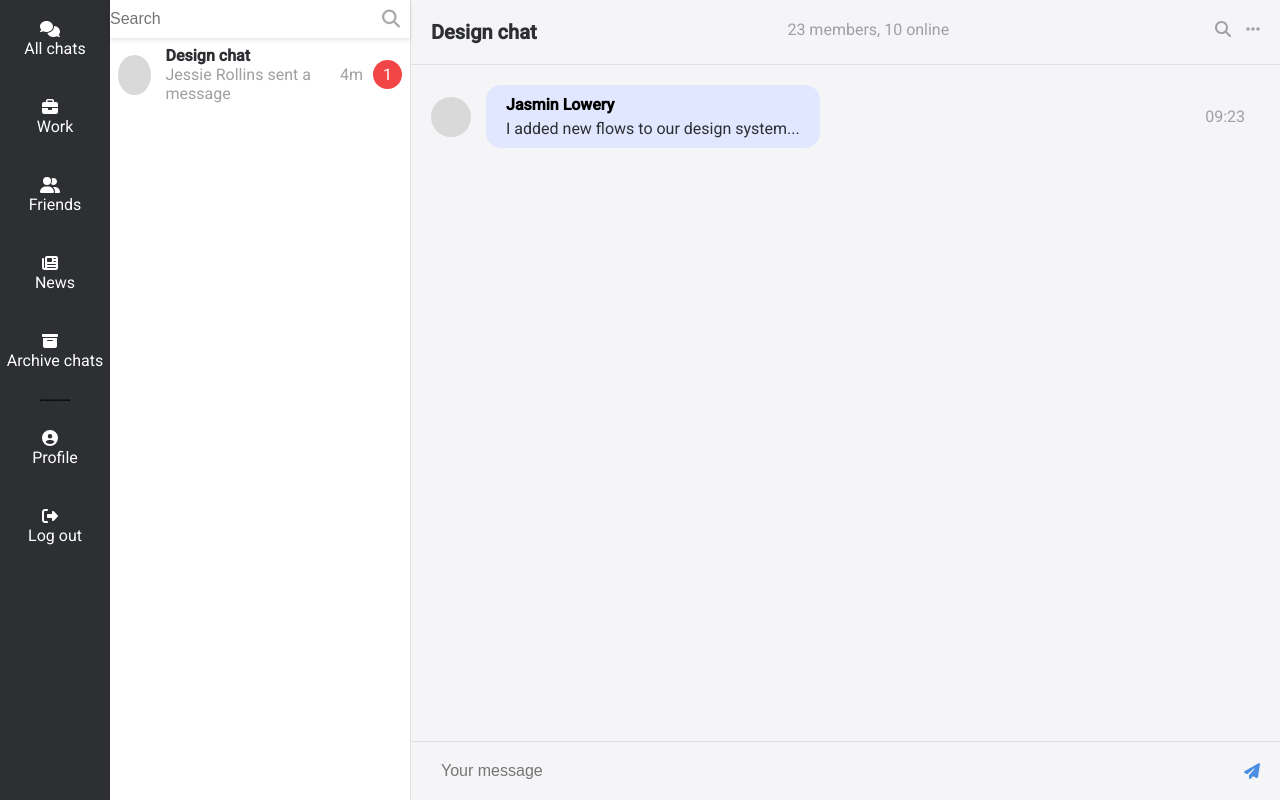
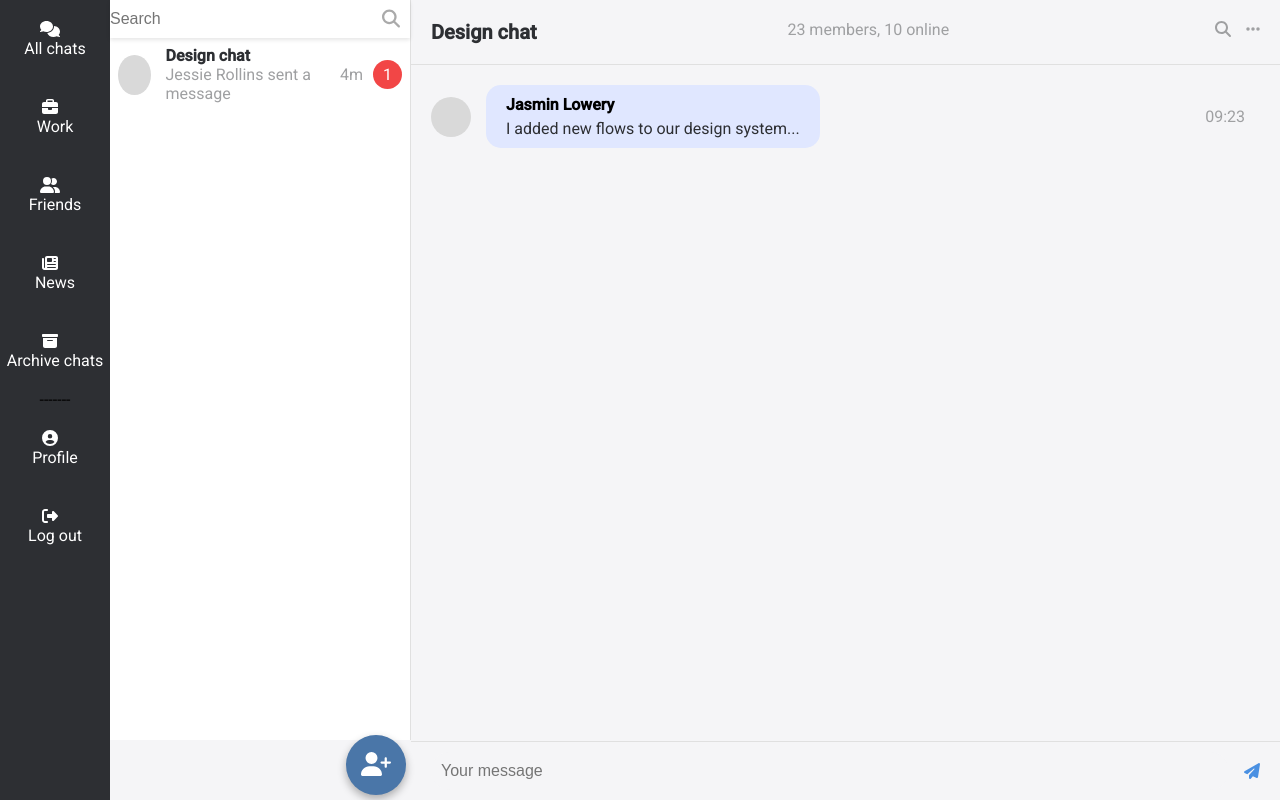
Before and after one commit to almas77abolfazl/chat-app, an Angular app in the folder chat-app-front/: page /home in a window 1280 px wide. Built offline with nearby package versions, Linux system fonts and the light colour scheme; sample sign-in values are in the browser's storage.

Commit message:
feat: add show contacts button
Signed-off-by: Abolfazl Nasiri Almas <almas.abolfazl@gmail.com>

```diff
--- a/chat-app-front/src/app/main/home/chat-list/chat-list.component.html
+++ b/chat-app-front/src/app/main/home/chat-list/chat-list.component.html
@@ -1,3 +1,4 @@
+<div class="chat-list-container">
   <div class="chat-list">
     <div class="search-container">
       <input type="text" placeholder="Search" class="search-input" />
@@ -13,3 +14,7 @@
       <div class="message-count">1</div>
     </div>
   </div>
+  <div class="contacts-button-container" (click)="mainService.showContacts()">
+    <fa-icon [icon]="['fas', 'user-plus']" class="show-contacts"></fa-icon>
+  </div>
+</div>
--- a/chat-app-front/src/app/main/home/chat-list/chat-list.component.scss
+++ b/chat-app-front/src/app/main/home/chat-list/chat-list.component.scss
@@ -1,3 +1,9 @@
+.chat-list-container {
+  display: flex;
+  flex-direction: column;
+  height: 100%;
+  align-items: flex-end;
+
   .search-container {
     position: relative;
     width: 100%;
@@ -36,6 +42,7 @@
     background-color: #ffffff;
     height: 100%;
     border-right: 1px solid #e0e0e0;
+    flex: 1;
     .chat-item {
       display: flex;
       align-items: center;
@@ -75,3 +82,29 @@
       }
     }
   }
+  .contacts-button-container {
+    position: relative;
+    right: 5px;
+    bottom: 5px;
+    background-color: #4a76a8;
+    width: 60px;
+    height: 60px;
+    border-radius: 50%;
+    display: flex;
+    justify-content: center;
+    align-items: center;
+    box-shadow: 0 4px 8px rgba(0, 0, 0, 0.3);
+    transition: background-color 0.3s ease, transform 0.3s ease;
+    cursor: pointer;
+
+    &:hover {
+      background-color: #3a5a7c;
+      transform: translateY(-2px);
+    }
+
+    .show-contacts {
+      color: #fff;
+      font-size: 24px;
+    }
+  }
+}
--- a/chat-app-front/src/app/main/home/chat-list/chat-list.component.ts
+++ b/chat-app-front/src/app/main/home/chat-list/chat-list.component.ts
@@ -1,13 +1,14 @@
 import { Component } from '@angular/core';
 import { FontAwesomeModule } from '@fortawesome/angular-fontawesome';
+import { MainService } from '../../main.service';
 
 @Component({
   selector: 'app-chat-list',
   standalone: true,
   imports: [FontAwesomeModule],
   templateUrl: './chat-list.component.html',
-  styleUrl: './chat-list.component.scss'
+  styleUrl: './chat-list.component.scss',
 })
 export class ChatListComponent {
-
+  constructor(public mainService: MainService) {}
 }
--- a/chat-app-front/src/app/main/home/home.component.ts
+++ b/chat-app-front/src/app/main/home/home.component.ts
@@ -15,6 +15,7 @@ import {
   faEllipsisH,
   faPaperPlane,
   faCamera,
+  faUserPlus,
 } from '@fortawesome/free-solid-svg-icons';
 import { SideBarComponent } from './side-bar/side-bar.component';
 import { ChatListComponent } from './chat-list/chat-list.component';
@@ -54,7 +55,8 @@ export class HomeComponent {
       faPaperPlane,
       faSearch,
       faEllipsisH,
-      faCamera
+      faCamera,
+      faUserPlus
     );
   }
 }
--- a/chat-app-front/src/app/main/main.service.ts
+++ b/chat-app-front/src/app/main/main.service.ts
@@ -25,6 +25,24 @@ export class MainService {
     });
   }
 
+  showContacts() {
+    const dialogRef = this.dialog.open(EditProfileComponent, {
+      width: '500px',
+      data: {
+        firstName: localStorage.getItem('user-firstName') || '',
+        lastName: localStorage.getItem('user-lastName') || '',
+        bio: localStorage.getItem('user-bio') || '',
+      },
+    });
+
+    dialogRef.afterClosed().subscribe((result) => {
+      if (result) {
+        console.log('Profile updated:', result);
+        // اینجا می‌توانید اطلاعات جدید را ذخیره کنید یا صفحه را به‌روزرسانی کنید
+      }
+    });
+  }
+
   logout() {
     this.authService.logout();
   }
```
Lines whose indentation alone changed are shown as unchanged.
